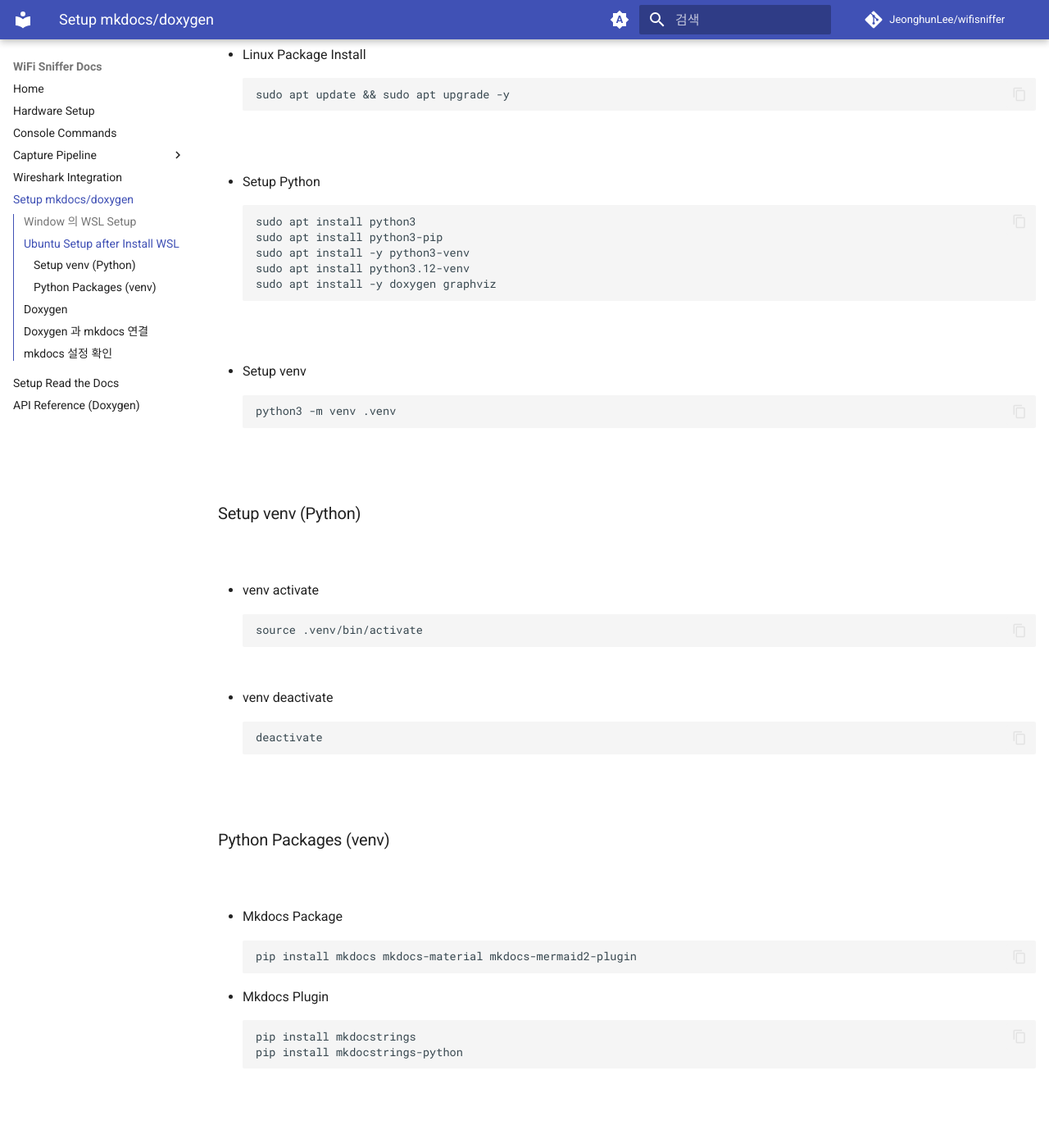
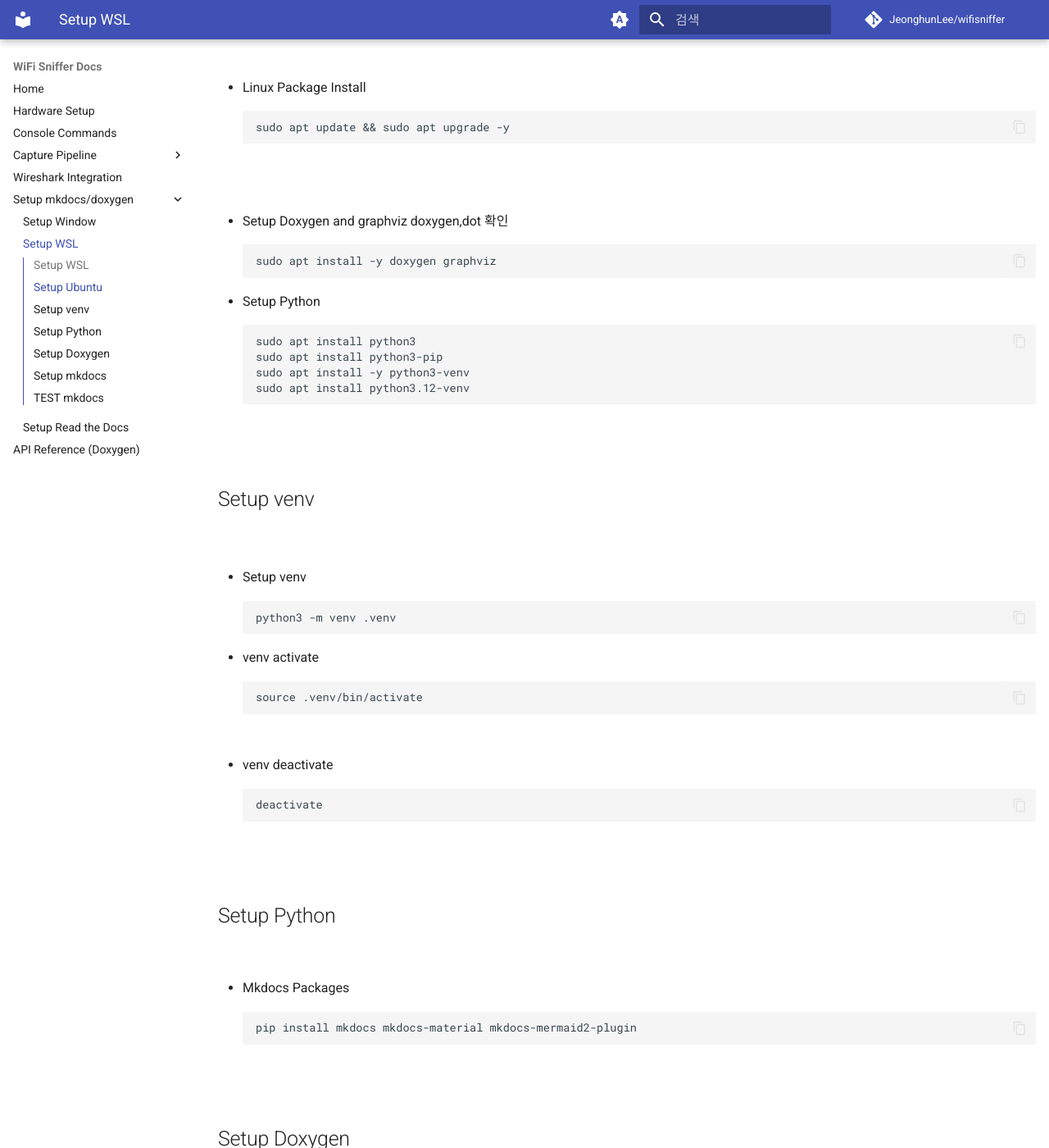
Before and after one commit to JeonghunLee/wifisniffer, an MkDocs documentation site: the page built from docs/mkdocs_setup_wsl.md, in a window 1280 px wide and 1400 px high, scrolled down 1916 px. Shown: the whole window at 82% size. Built offline with MkDocs 1.6.1 and Material for MkDocs 9.7.7, drawn with Linux system fonts in a browser that asks for light colours; comment, search, counter and statistics services are not loaded; some of the changed text lies outside the part shown.

Commit message:
update ReadTheDocs

````diff
--- a/docs/mkdocs_setup.md
+++ b/docs/mkdocs_setup_wsl.md
@@ -1,4 +1,4 @@
-# mkdocs Setup
+# WSL mkdocs Setup
 
 <br/>
 
@@ -12,7 +12,7 @@
 <br/>
 
 
-## Window 의 WSL Setup
+## Setup WSL
 
 <br/>
 
@@ -84,7 +84,7 @@
 
 <br/>
 
-## Ubuntu Setup after Install WSL
+## Setup Ubuntu
 
 <br/>
 
@@ -95,14 +95,25 @@
 
 <br/>
 
+* Setup Doxygen and graphviz
+doxygen,dot 확인
+```
+sudo apt install -y doxygen graphviz
+```
+
+
 * Setup Python
 ```
 sudo apt install python3
 sudo apt install python3-pip
 sudo apt install -y python3-venv
 sudo apt install python3.12-venv
-sudo apt install -y doxygen graphviz
 ```
+
+<br/>
+
+
+## Setup venv
 
 <br/>
 
@@ -110,12 +121,6 @@
 ```
 python3 -m venv .venv
 ```
-
-<br/>
-
-### Setup venv (Python)
-
-<br/>
 
 * venv activate
 ```
@@ -130,26 +135,25 @@
 
 <br/>
 
-### Python Packages (venv)
+## Setup Python
 
 <br/>
 
-* Mkdocs Package
+* Mkdocs Packages
 ```
 pip install mkdocs mkdocs-material mkdocs-mermaid2-plugin
 ```
 
-* Mkdocs Plugin
-```
-pip install mkdocstrings
-pip install mkdocstrings-python
-```
+
 
 <br/>
 
-## Doxygen
+## Setup Doxygen
 
 <br/>
+
+doxygen 과 graphviz 가 다 필요함
+
 
 * Doxyfile 생성
 ```
@@ -194,7 +198,7 @@
 
 <br/>
 
-## Doxygen 과 mkdocs 연결
+## Setup mkdocs
 
 <br/>
 
@@ -222,29 +226,7 @@
 
 <br/>
 
-## mkdocs 설정 확인
-
-<br/>
-
-* mkdocs.yml 파일확인
-```
-...
-
-  features:
-    - toc.follow
-    - navigation.instant
-    - navigation.instant.progress
-    - navigation.path
-    - navigation.top
-    - navigation.footer
-    - search.suggest
-    - search.highlight
-    - content.tabs.link
-    - content.code.annotation
-    - content.tooltips
-    - content.code.copy
-    - toc.integrate         # 이 줄이 우측 TOC(Table of Contents)를 왼쪽 내비(sidebar)로 통합해줌
-```
+## TEST mkdocs
 
 <br/>
 
@@ -261,3 +243,5 @@
 INFO    -  Documentation built in 3.74 seconds
 INFO    -  [15:48:47] Serving on http://127.0.0.1:8000/
 ```
+
+<br/>
--- a/mkdocs.yml
+++ b/mkdocs.yml
@@ -14,8 +14,10 @@
       - Channel Strategy: wifi_sniffer1.md
       - USB CDC Streaming: wifi_sniffer2.md
   - Wireshark Integration: wireshark_0.md
-  - Setup mkdocs/doxygen: mkdocs_setup.md
-  - Setup Read the Docs: mkdocs_readthedocs.md
+  - Setup mkdocs/doxygen:
+      - Setup Window: mkdocs_setup_window.md
+      - Setup WSL: mkdocs_setup_wsl.md
+      - Setup Read the Docs: mkdocs_readthedocs.md
   - API Reference (Doxygen): api_doxygen.md
 
 plugins:
````
Also changed, not shown: README.md (+7 -0 lines), docs/mkdocs_readthedocs.md (+12 -3 lines), docs/mkdocs_setup_window.md (added, +93 -0 lines).
